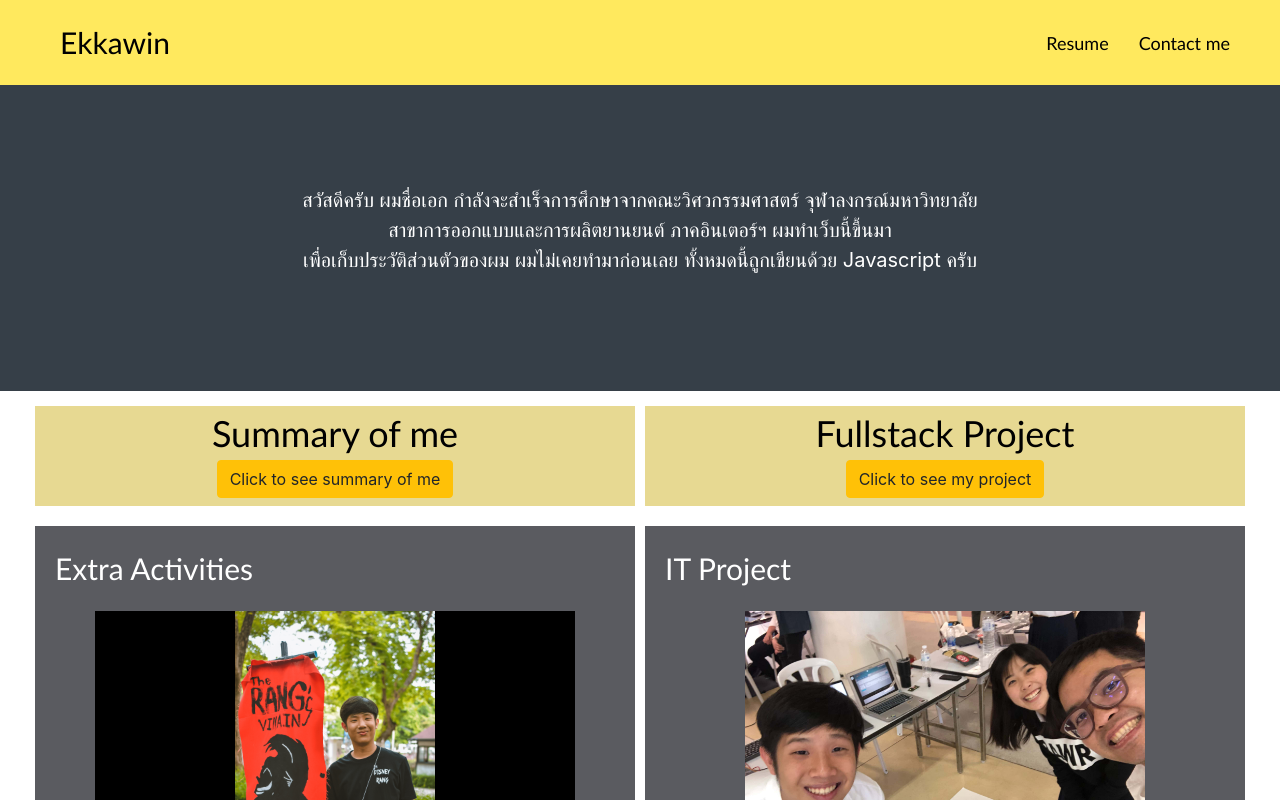
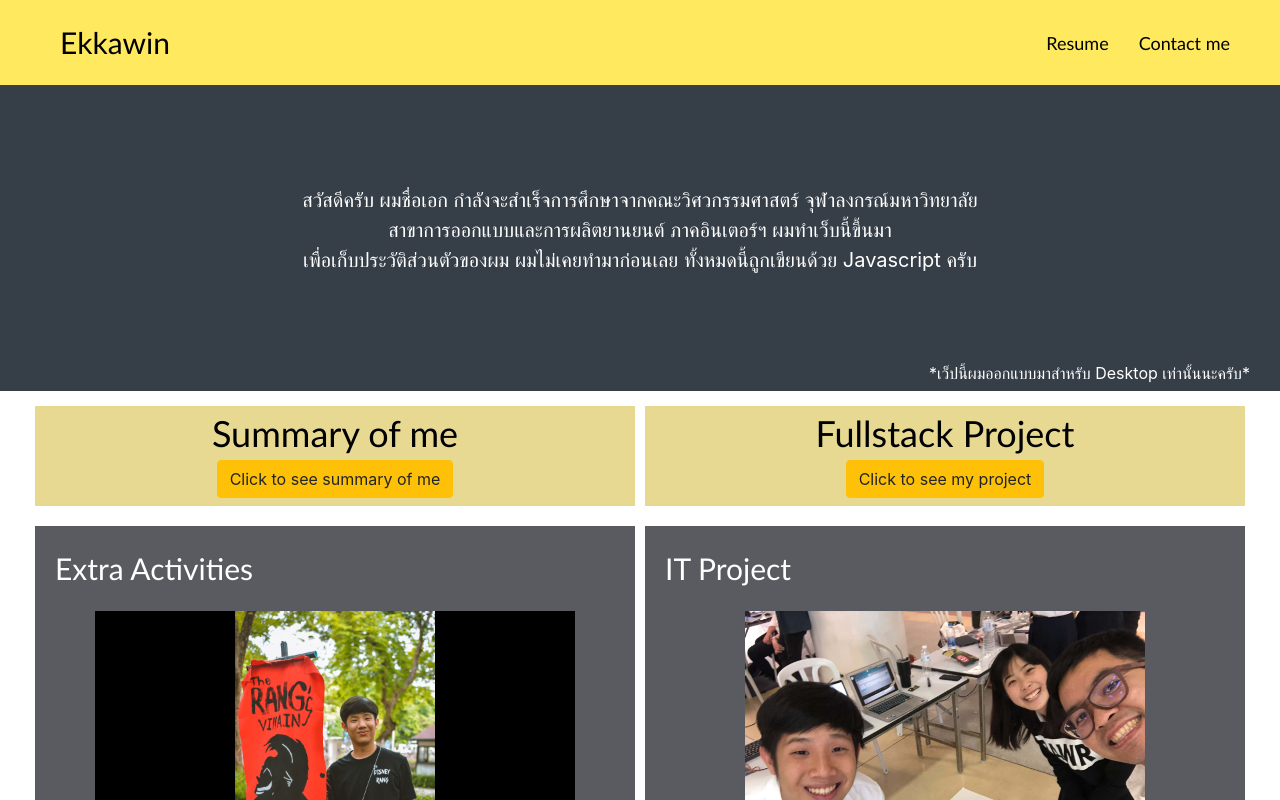
Before and after one commit to Ekkawin/MyWebsite, a React (Create React App) app in the folder myweb/: page / in a window 1280 px wide. Shown: the top 800 px of the page. Built offline with nearby package versions, Linux system fonts and the light colour scheme.

Commit message:
make it better

```diff
--- a/myweb/src/App.css
+++ b/myweb/src/App.css
@@ -75,6 +75,12 @@ font-family: 'Sarabun', sans-serif;
   color: white;
   text-align: center;
   font-size: 20px;
+}
+.homebackground p:nth-child(2) {
+  float: right;
+  margin-top: 70px;
+  margin-right: 30px;
+  font-size: 16px;
 }
 .flex {
   display: flex;
--- a/myweb/src/component/Homepage.js
+++ b/myweb/src/component/Homepage.js
@@ -31,6 +31,7 @@ class Homepage extends Component {
             ภาคอินเตอร์ฯ ผมทำเว็บนี้ขึ้นมา<br></br>เพื่อเก็บประวัติส่วนตัวของผม
             ผมไม่เคยทำมาก่อนเลย ทั้งหมดนี้ถูกเขียนด้วย Javascript ครับ
           </p>
+          <p>*เว็ปนี้ผมออกแบบมาสำหรับ Desktop เท่านั้นนะครับ*</p>
         </div>
         <div className="flex">
           <div className="flexsum">
--- a/myweb/src/component/Resume.js
+++ b/myweb/src/component/Resume.js
@@ -1,6 +1,6 @@
 import React, { Component } from 'react';
 import '../App.css';
-import resume from '../image/Resume.png';
+import resume from '../image/Ekkawin Viriyapak.png';
 import ReactGA from 'react-ga';
 
 class Header extends Component {
@@ -17,7 +17,7 @@ class Header extends Component {
 
     return (
       <div class="resume">
-        <img src={resume}></img>
+        <img height="100%" src={resume}></img>
       </div>
     );
   }
```
Also changed, not shown: myweb/src/image/Ekkawin Viriyapak.png (added), 1 other file (tests, documents, lock files or other folders).
